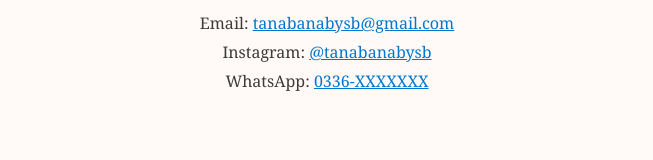
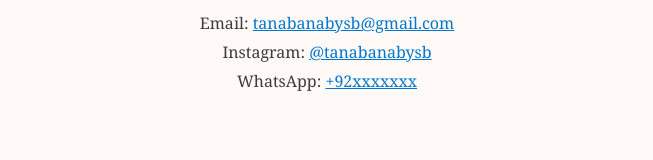
Before and after one commit to Anosha804/Tanabana_by_SB, a Next.js app: page / in a window 1280 px wide. Shown: the part 2206-2366 px from the top of the page, without its empty margins (313-966 px from the left). Built offline with nearby package versions, Linux system fonts and the light colour scheme.

Commit message:
Update page.tsx

```diff
--- a/src/app/page.tsx
+++ b/src/app/page.tsx
@@ -106,7 +106,7 @@ export default function Home() {
           <br />
           WhatsApp:{" "}
           <a href="https://wa.me/+92xxxxxxx" target="_blank">
-            0336-XXXXXXX
+            +92xxxxxxx
           </a>
         </p>
       </section>
```
